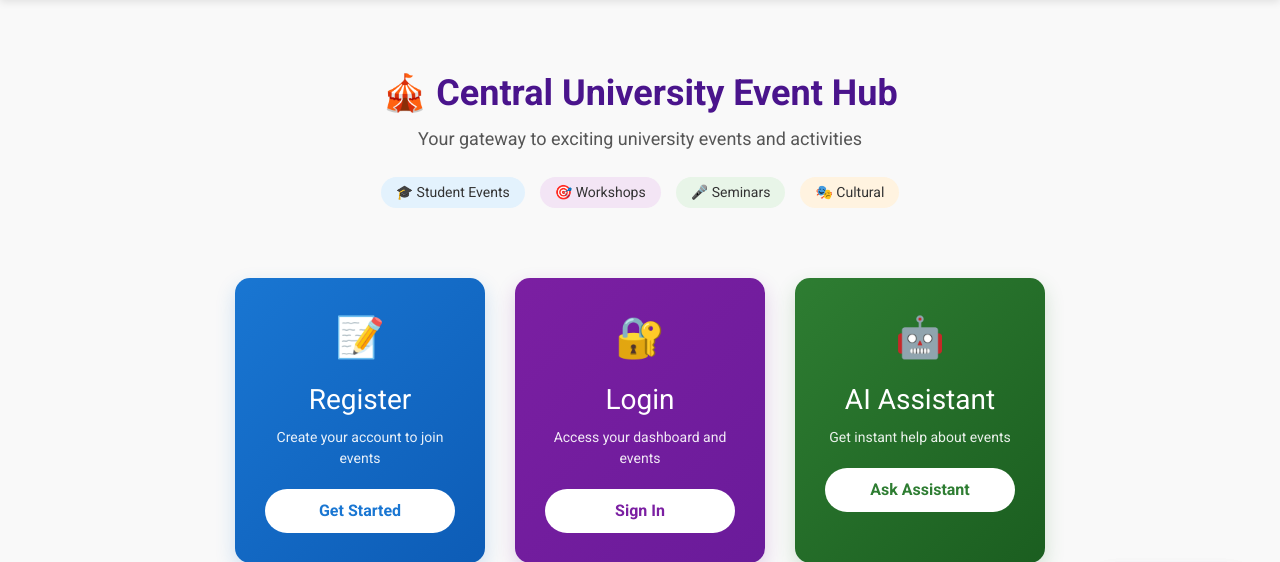
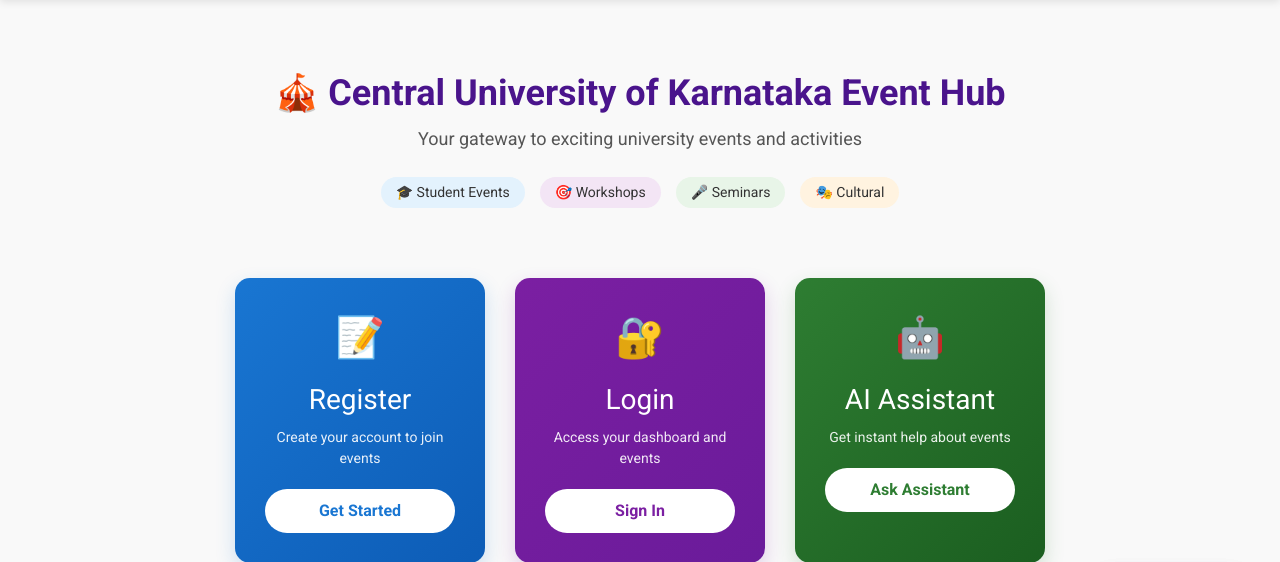
Before and after one commit to R-Sreevani/event-management, a Flask app: page / in a window 1280 px wide. Shown: the part 145-707 px from the top of the page. Run offline with Flask 3, Linux system fonts and the light colour scheme; data comes from the database, SQL or seed files in the repository.

Commit message:
Update index.html

```diff
--- a/templates/index.html
+++ b/templates/index.html
@@ -10,7 +10,7 @@
         color: #4a148c;
         margin-bottom: 10px;
     ">
-        🎪 Central University Event Hub
+        🎪 Central University of Karnataka Event Hub
     </h1>
     <p style="font-size: 18px; color: #555; margin-bottom: 15px;">
         Your gateway to exciting university events and activities
@@ -539,7 +539,7 @@ function sendMessage() {
         } else if (msg.includes('admin') || msg.includes('contact') || msg.includes('help')) {
             response = "👨‍💼 **Admin Contact:**\n\n• Email: admin@university.edu\n• Phone: +1 (555) 123-4567\n• Office: University Admin Building, Room 101\n• Hours: Mon-Fri, 9 AM - 5 PM\n\nFor urgent matters, please call or visit in person.";
         } else if (msg.includes('hello') || msg.includes('hi') || msg.includes('hey')) {
-            response = "👋 Hello! Welcome to Central University Event Hub. I'm your virtual assistant. How can I help you today? You can ask about events, registration, login, or contact information!";
+            response = "👋 Hello! Welcome to Central University of Karnataka Event Hub. I'm your virtual assistant. How can I help you today? You can ask about events, registration, login, or contact information!";
         } else {
             // Check if message contains any event names
             const matchedEvents = eventData.filter(event =>
```
